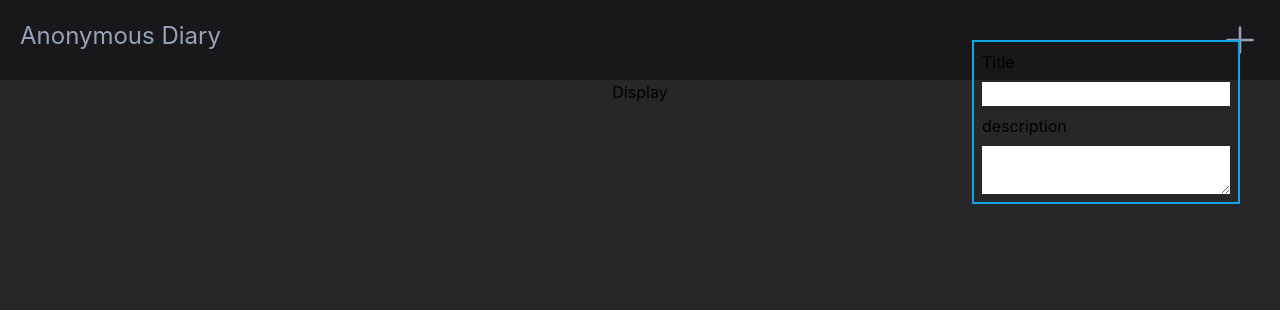
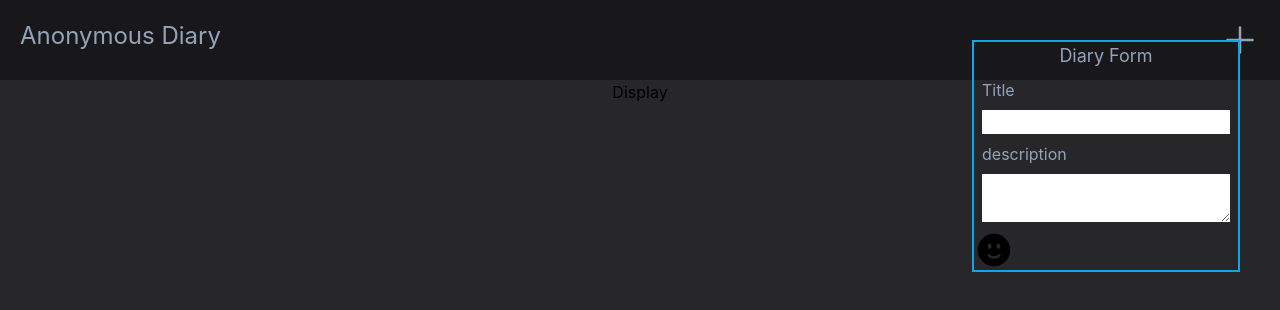
Before and after one commit to kelvin6118/Anonymous_Diary, a React (Create React App) app: page / in a window 1280 px wide. Shown: the top 310 px of the page. Built offline with nearby package versions, Linux system fonts and the light colour scheme.

Commit message:
implemented emoji feature

```diff
--- a/package.json
+++ b/package.json
@@ -11,6 +11,7 @@
     "@types/node": "^16.11.59",
     "@types/react": "^18.0.20",
     "@types/react-dom": "^18.0.6",
+    "emoji-picker-react": "^3.6.2",
     "react": "^18.2.0",
     "react-dom": "^18.2.0",
     "react-scripts": "5.0.1",
--- a/src/components/CreateForm.tsx
+++ b/src/components/CreateForm.tsx
@@ -1,21 +1,52 @@
-import React from 'react'
-
+import React, {useState} from 'react'
+import Picker, { IEmojiData } from 'emoji-picker-react';
+import {FaceSmileIcon} from '@heroicons/react/24/solid';
 type Props = {}
 
+/* eslint-disable no-unused-expressions */
 function CreateForm({}: Props) {
+  const [openEmoji, setEmojiActive] = useState<boolean>(false);
+  const [title, setTitle] = useState<any>();
+  const [description, setDescription] = useState<any>();
+
+  const addEmoji = (e:React.MouseEvent<Element, MouseEvent>, emojiObject:IEmojiData) => {
+    setDescription(description + emojiObject.emoji)
+  };
+
   return (
-    <div className='flex justify-center absolute right-10 top-10 border-2 border-sky-500'>
+    <div className='flex flex-col justify-center absolute right-10 top-10 border-2 border-sky-500 box-border'>
+      <h2 className="text-slate-400 text-lg">Diary Form</h2>
         <form className='flex flex-col space-y-2 p-2 w-fit mx-auto'>
-            <label htmlFor="Title" className='text-left'>
+            <label htmlFor="Title" className='text-left text-slate-400'>
                 Title
             </label>
-            <input type="text" className=''/>
+            <input
+              type="text"
+              className=''
+              onChange={(e) => setTitle(e.target.value)}
+            />
 
-            <label htmlFor="description" className='text-left'>
+            <label htmlFor="description" className='text-left text-slate-400'>
                 description
             </label>
-            <textarea className=''/>
+            <textarea
+              value={description}
+              className=''
+              onChange={(e) => setDescription(e.target.value)}
+            />
         </form>
+        <button onClick={() => setEmojiActive(!openEmoji)}>
+          <FaceSmileIcon pointerEvents="none" className='h-10 w-10'/>
+          {openEmoji && (
+            <div>
+              <Picker onEmojiClick={function (event: React.MouseEvent<Element, MouseEvent>, data: IEmojiData):
+                void {
+                 addEmoji(event, data);
+                } } />
+            </div>
+          )}
+        </button>
+
     </div>
   )
 }
```
Also changed, not shown: 1 other file (tests, documents, lock files or other folders).
